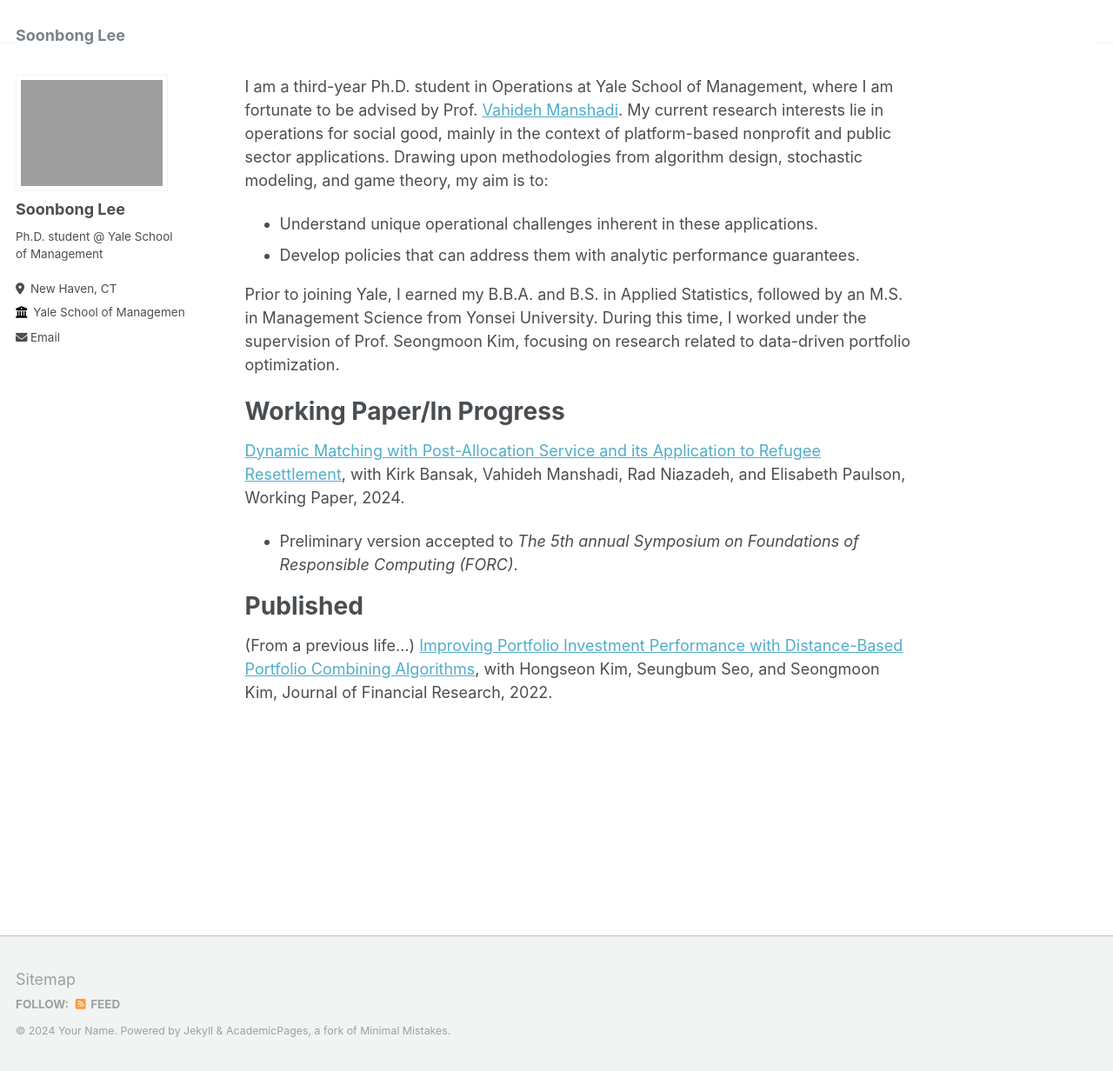
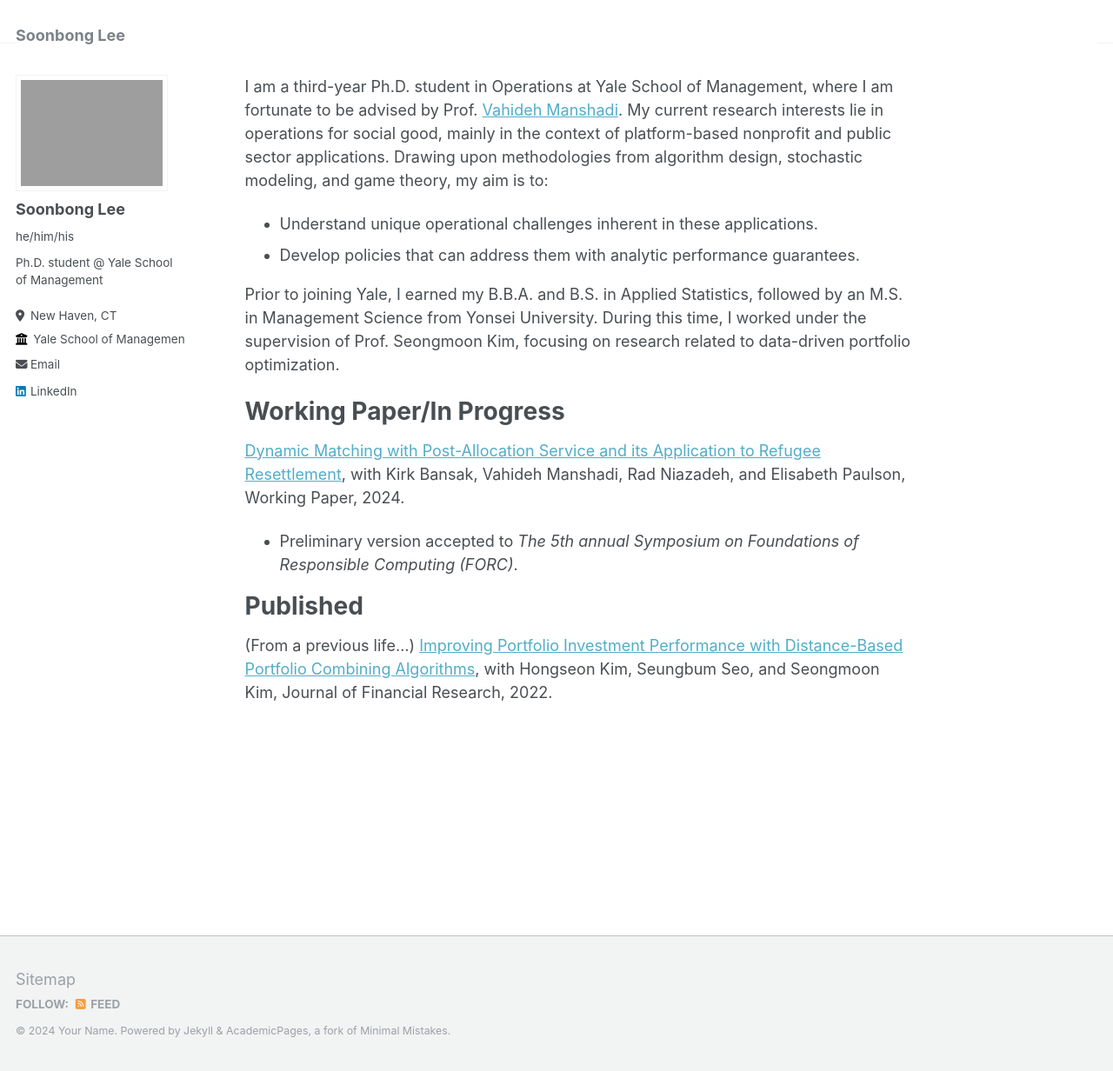
Before and after one commit to soonbong-lee/soonbong-lee.github.io, a Jekyll site: the page built from _pages/about.md, in a window 1280 px wide and 1232 px high. Shown: the whole window at 87% size. Built offline with Jekyll 4.4.1, drawn with Linux system fonts in a browser that asks for light colours.

Commit message:
Update _config.yml

```diff
--- a/_config.yml
+++ b/_config.yml
@@ -23,7 +23,7 @@ author:
   # Biographic information
   avatar           : "soonbong+github+profile+test.jpg"
   name             : "Soonbong Lee"
-  pronouns         : # example: "she/her"
+  pronouns         : "he/him/his" # example: "she/her"
   bio              : "Ph.D. student @ Yale School of Management"
   location         : "New Haven, CT"
   employer         : "Yale School of Management"
@@ -56,7 +56,7 @@ author:
   keybase          : # Username
   instagram        : # Username
   lastfm           : # Username
-  linkedin         : # Username
+  linkedin         : "http://linkedin.com/in/soonbong-lee-014b2013a" # Username
   mastodon         : # URL
   medium           : # URL
   pinterest        : # Username
```
